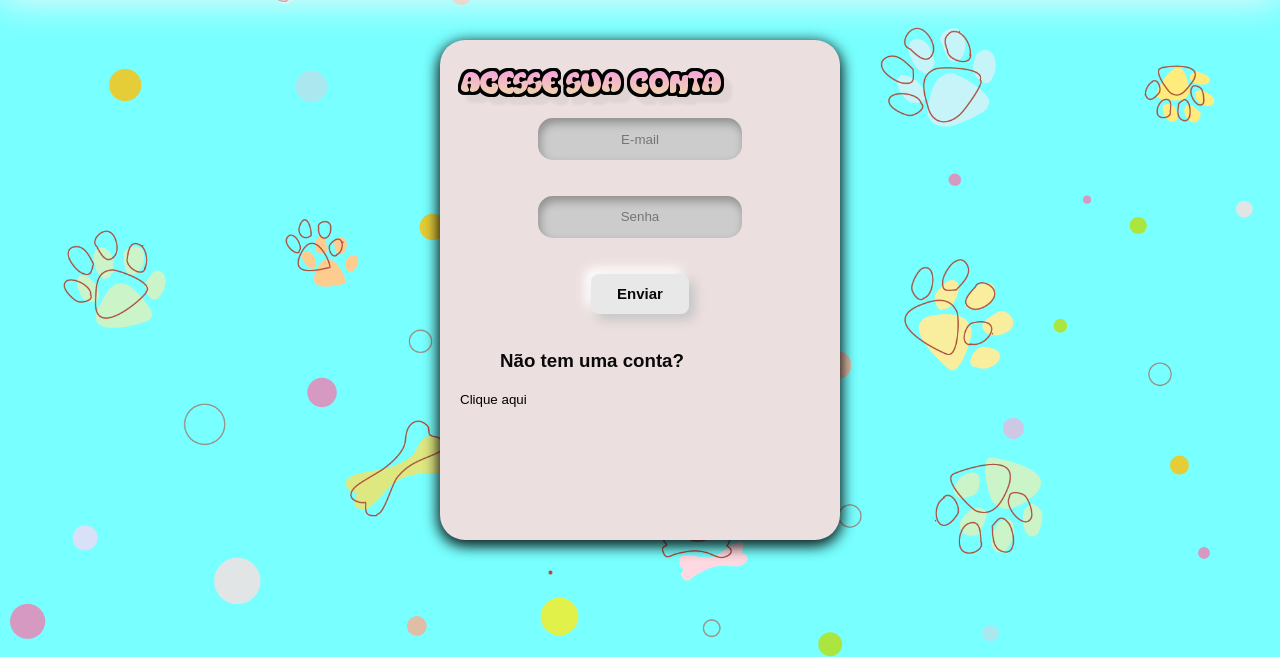
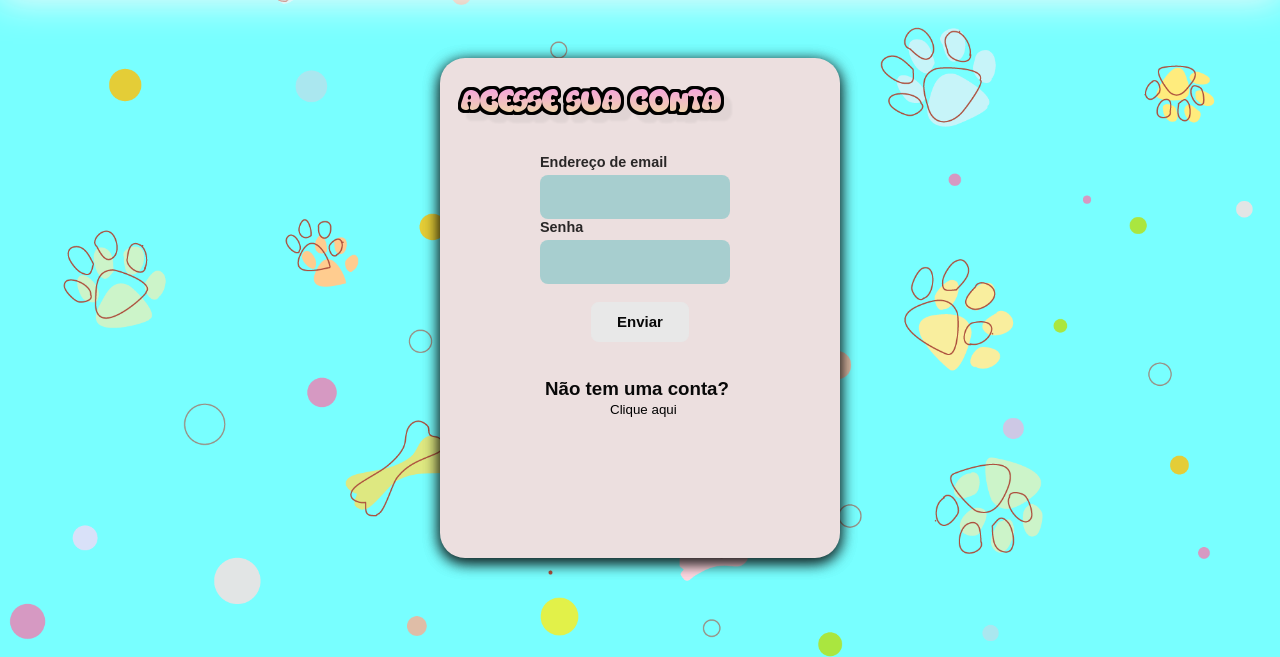
Before and after one commit to Adrianovf/webpetcentral, a PHP site: page /petcentral.html in a window 1280 px wide. Shown: the part 123-780 px from the top of the page. Run offline with PHP 8.4, Linux system fonts and the light colour scheme.

Commit message:
novos input no principal

```diff
--- a/petcentral.css
+++ b/petcentral.css
@@ -74,7 +74,7 @@ legend{
 	margin-left: auto;
 	margin-right: auto;
 	width: 300px;
-	height: 480px;
+	height: 500px;
 	padding: 20px;
 	border-radius: 25px 25px 25px 25px;
 	box-shadow: 0 4px 15px 0 rgba(0,0,0,0.7), 0 4px 15px 0 rgba(0,0,0,0.7);
@@ -118,14 +118,12 @@ h3{
   border-radius: 0.5em;
   background: #e8e8e8;
   border: 1px solid #e8e8e8;
-  box-shadow: 6px 6px 12px #c5c5c5,
-             -6px -6px 12px #ffffff;
   display: block;
   margin: 0 auto;
 }
 /* formatação do botão */
 .botao:active {
-  color: #666;
+  color: #667;
   box-shadow: inset 4px 4px 12px #c5c5c5,
              inset -4px -4px 12px #ffffff;
 }
@@ -433,3 +431,110 @@ h3{
     width: 120px;
     left: 470px;
   }
+
+  /* formatação do slide de animais */
+
+
+.card {
+  position: relative;
+
+  width: 700px;
+  height: 400px;
+  overflow: hidden;
+
+  border-radius: 5px;
+  box-shadow: 0px 4px 10px rgba(0, 0, 0, 0.3);
+}
+
+/*Light blue cover above the slide show*/
+.card::after {
+  content: '';
+  position: absolute;
+  left: 0;
+  top: 0;
+  z-index: 900;
+
+  display: block;
+  width: 100%;
+  height: 100%;
+
+  background-color: rgba(140, 22, 115, 0.2);
+}
+
+.card_part {
+  position: absolute;
+  top: 0;
+  left: 0;
+  z-index: 7;
+
+  display: flex;
+  align-items: center;
+  width: 100%;
+  height: 100%;
+
+  transform: translateX( 700px );
+  background-image: url( https://github.com/Flat-Pixels/assets_hosting/blob/master/picture_slides/1.jpg?raw=true );
+
+  animation: opaqTransition 28s cubic-bezier(0, 0, 0, 0.97) infinite;
+}
+
+
+.card_part.card_part-two {
+  z-index: 6;
+  background-image: url( https://github.com/Flat-Pixels/assets_hosting/blob/master/picture_slides/2.jpg?raw=true );
+  animation-delay: 7s;
+}
+
+.card_part.card_part-three {
+  z-index: 5;
+  background-image: url( https://github.com/Flat-Pixels/assets_hosting/blob/master/picture_slides/3.jpg?raw=true );
+  animation-delay: 14s;
+}
+
+.card_part.card_part-four {
+  z-index: 4;
+  background-image: url( https://github.com/Flat-Pixels/assets_hosting/blob/master/picture_slides/4.jpg?raw=true );
+  animation-delay: 21s;
+}
+
+
+@keyframes opaqTransition {
+  3% { transform: translateX( 0 ); }
+  25% { transform: translateX( 0 ); }
+  28% { transform: translateX( -700px ); }
+  100% { transform: translateX( -700px ); }
+}
+/* fim da formatação do slide de animais */
+
+/* formatação da entrada de texto */
+
+.input {
+  max-width: 190px;
+  height: 44px;
+  background-color: #34b1b660;
+  border-radius: .5rem;
+  padding: 0 1rem;
+  border: 2px solid transparent;
+  font-size: 1rem;
+  transition: border-color .3s cubic-bezier(.25,.01,.25,1) 0s, color .3s cubic-bezier(.25,.01,.25,1) 0s,background .2s cubic-bezier(.25,.01,.25,1) 0s;
+}
+
+.label {
+  display: block;
+  margin-bottom: .3rem;
+  font-size: .9rem;
+  font-weight: bold;
+  color: #000000d3;
+  transition: color .3s cubic-bezier(.25,.01,.25,1) 0s;
+}
+
+.input:hover, .input:focus, .input-group:hover .input {
+  outline: none;
+  border-color: #000000d3;
+}
+
+.input-group:hover .label, .input:focus {
+  color: #000000d3;
+}
+
+/* fim formatação da entrada de texto */
--- a/petcentral.html
+++ b/petcentral.html
@@ -7,6 +7,8 @@
     <title>Pet Central-Ínicio</title>
     <link rel="stylesheet" href="petcentral.css">
     <link rel="shortcut icon" href="logo4.png" type="image/x-icon">
+
+
 
 
         <!--Nav bar transparente-->
@@ -106,7 +108,6 @@
 
 </head>
 
-
 <body>
 
   <!--navbar transparente-->
@@ -120,35 +121,40 @@
 </header>
 <!--fim navbar transparente-->
 
-
+    <br>
     <div class="container1">
         <img src="img/acesse30.png" style="margin-left: -10px">
+        <br><br>
 
-        <!--Entrada de texto-->
-        <input type="text" autocomplete="off" name="text" class="textoentrada" placeholder="E-mail">
-        <br><br>
-        <input type="text" autocomplete="off" name="text" class="textoentrada" placeholder="Senha">
-        <!--Fim entrada de texto-->
-        <br><br>
+        <div class="input-group" style="margin-left: 80px">
+            <label class="label">Endereço de email</label>
+            <input autocomplete="off" name="Email" id="Email" class="input" type="email">
+        </div>
+
+        <div class="input-group" style="margin-left: 80px">
+            <label class="label">Senha</label>
+            <input autocomplete="off" name="Senha" id="Senha" class="input" type="password">
+        </div>
+
+        <br>
 
             <button class="botao">
                 <b>Enviar</b>
             </button>
             <br>
+
         </form>
 
             <br>
-            <h3><b>Não tem uma conta?</b></h3>
-            <br>
+            <h3 style="margin-left: 85px;"><b>Não tem uma conta?</b></h3>
 
             <a href="petcentral2.html">
-                <button>Clique aqui<button>
+                <button style="margin-left: 150px;">Clique aqui<button>
             </a>
 
     </div>
     <br>
 
-
     <div class="rodape">
         <p style="text-align: center; font-size: 15px;"><b>&copy; Copyright - 2023 - Todos os direitos reservados - Pentagono Developers</b></p>
     </div>
--- a/petcentral2.html
+++ b/petcentral2.html
@@ -134,8 +134,10 @@
             <input type="text" name="E-mail"placeholder="E-mail" required><br><br>
             <legend><b>Senha</b></legend>
             <input type="password" name="Senha"placeholder="Senha" required><br><br>
-            <button class=""
-        <h1></h1>
+            <button class="botao">
+                <b>Enviar</b>
+            </button>
+
     </div>
 
 
```
Also changed, not shown: petcentralcachorro.html (+30 -1 lines).
